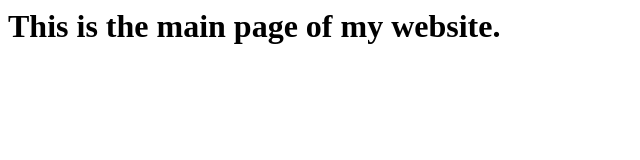
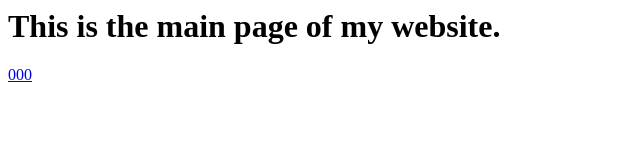
Before and after one commit to cwwVirus/cwwVirus.github.io, a plain HTML site: page docs/index.html in a window 1280 px wide. Shown: the full height of the page, 0-640 px from the left. Drawn offline with Linux system fonts and the light colour scheme.

Commit message:
Update index.html

```diff
--- a/docs/index.html
+++ b/docs/index.html
@@ -4,5 +4,6 @@
 </head>
 <body>
 <h1>This is the main page of my website.</h1>
+  <a href="week8.html">000</a>
 </body>
 </html>
```
